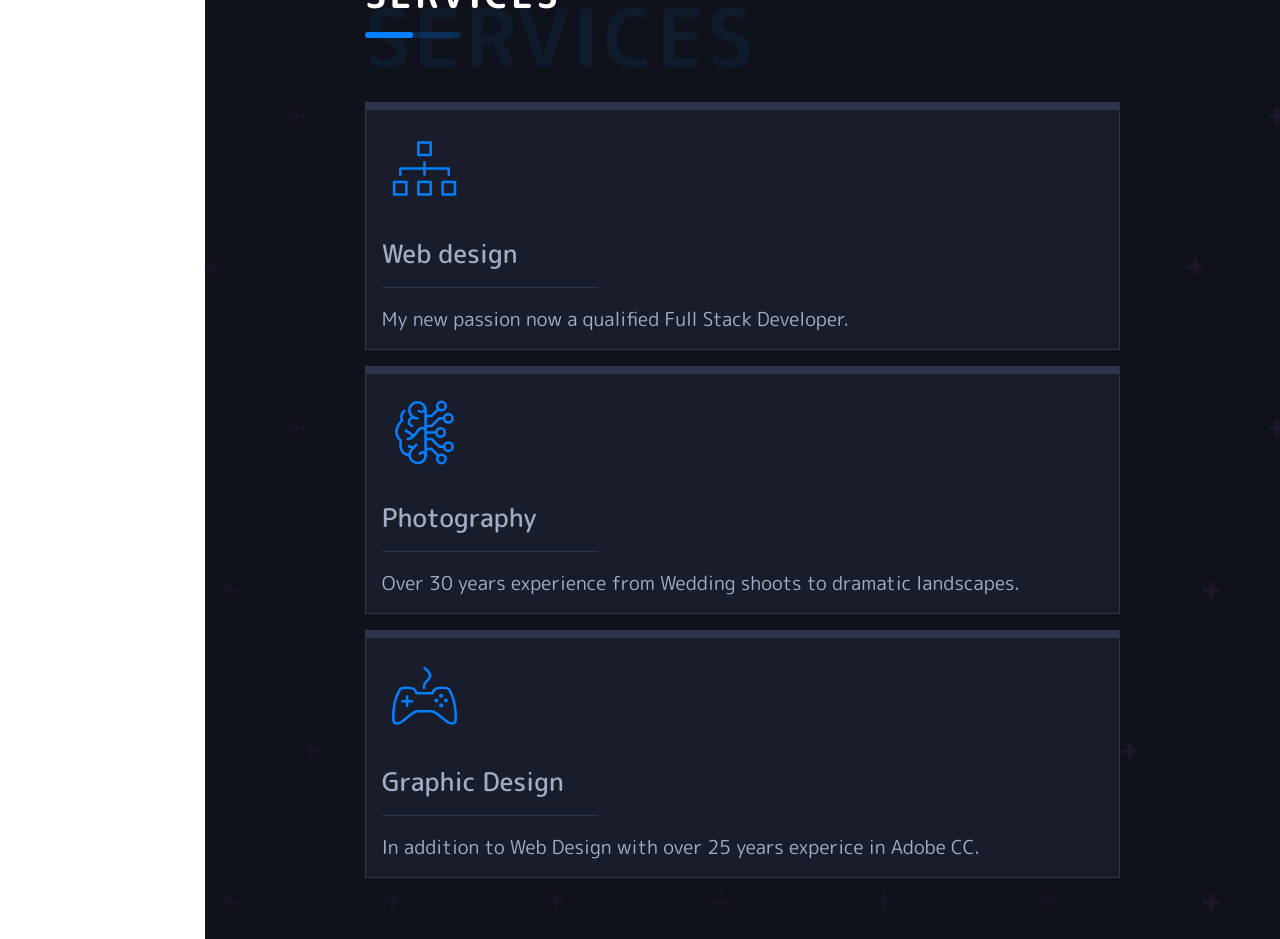
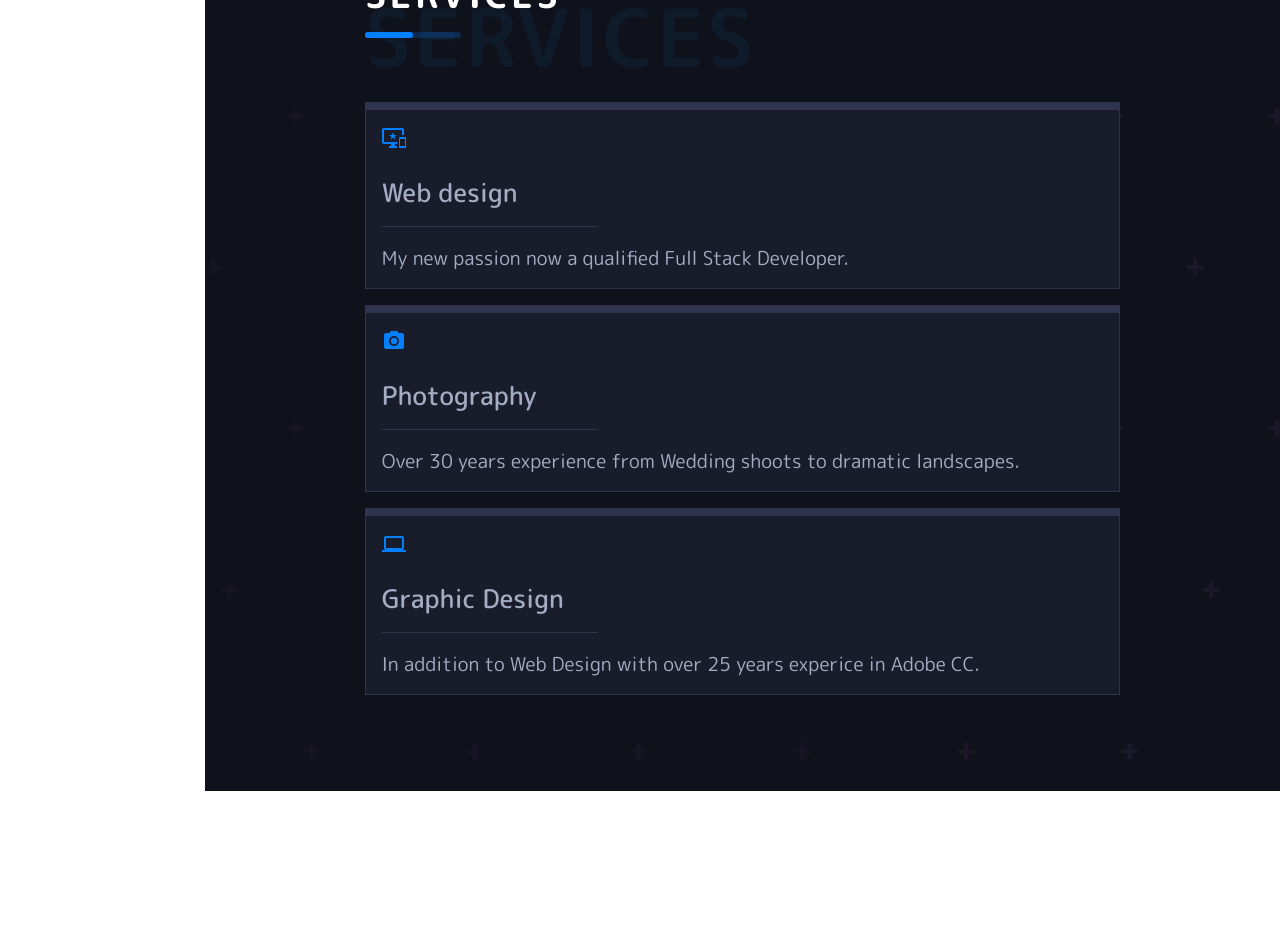
Before and after one commit to RogueAngelfire/robin-resume, a React (Create React App) app: page /about in a window 1280 px wide. Shown: the part 1180-2119 px from the top of the page. After the commit the page ends 1971 px from the top, so only its background shows below. Built offline with nearby package versions, Linux system fonts and the light colour scheme.

Commit message:
changed images on about page for material icons more suited to skills

```diff
--- a/src/Components/ServicesSection.js
+++ b/src/Components/ServicesSection.js
@@ -1,11 +1,11 @@
 import React from 'react';
 
-function ServicesSection({image, title, text}) {
+function ServicesSection({title, text, icon}) {
     return (
         <div className="ServicesSection">
             <div className="service">
                 <div className="service-content">
-                    <img src={image} alt=""/>
+                    <p>{icon}</p>
                     <h5 className="s-title">{title}</h5>
                     <p className="s-text">
                         {text}
--- a/src/pages/AboutPage.js
+++ b/src/pages/AboutPage.js
@@ -2,11 +2,19 @@ import React from 'react'
 import Title from '../Components/Title'
 import ImageSection from '../Components/ImageSection';
 import ServicesSection from '../Components/ServicesSection';
-import design from '../media/design.svg';
-import intelligence from '../media/intelligence.svg';
-import gamedev from '../media/game-dev.svg';
+//import design from '../media/design.svg';
+import ImportantDevicesIcon from '@material-ui/icons/ImportantDevices';
+import CameraAltIcon from '@material-ui/icons/CameraAlt';
+import ComputerIcon from '@material-ui/icons/Computer';
+//import intelligence from '../media/intelligence.svg';
+//import gamedev from '../media/game-dev.svg';
 
 function AboutPage() {
+    const computer = <ImportantDevicesIcon />
+    const camera = <CameraAltIcon />
+    const screen = <ComputerIcon />
+
+
     return (
         <div className="AboutPage">
             <Title title={'About Me'} span={'About Me'} />
@@ -14,13 +22,13 @@ function AboutPage() {
 
             <Title title={'Services'} span={'Services'} />
             <div className="servives-container">
-                <ServicesSection image={design} title={'Web design'}
+                <ServicesSection icon={computer} title={'Web design'}
                 text={'My new passion now a qualified Full Stack Developer.'}
                 />
-                <ServicesSection image={intelligence} title={'Photography'}
+                <ServicesSection icon={camera} title={'Photography'}
                 text={'Over 30 years experience from Wedding shoots to dramatic landscapes.'}
                 />
-                <ServicesSection image={gamedev} title={'Graphic Design'}
+                <ServicesSection icon={screen} title={'Graphic Design'}
                 text={'In addition to Web Design with over 25 years experice in Adobe CC.'}
                 />
 
--- a/src/pages/HomePage.js
+++ b/src/pages/HomePage.js
@@ -10,7 +10,7 @@ function HomePage() {
     <div className="HomePage">
       <header className="hero">
         <h1 className="hero-text">
-          Welcom, I am
+          Welcome, I am
           <span> Robin</span>
         </h1>
         <p className="h-sub-text">
--- a/src/styles/_about.scss
+++ b/src/styles/_about.scss
@@ -29,6 +29,10 @@
       }
   }
 
+}
+
+.MuiSvgIcon-root{
+    color: #037FFF;
 }
 
 .about-details{
```
